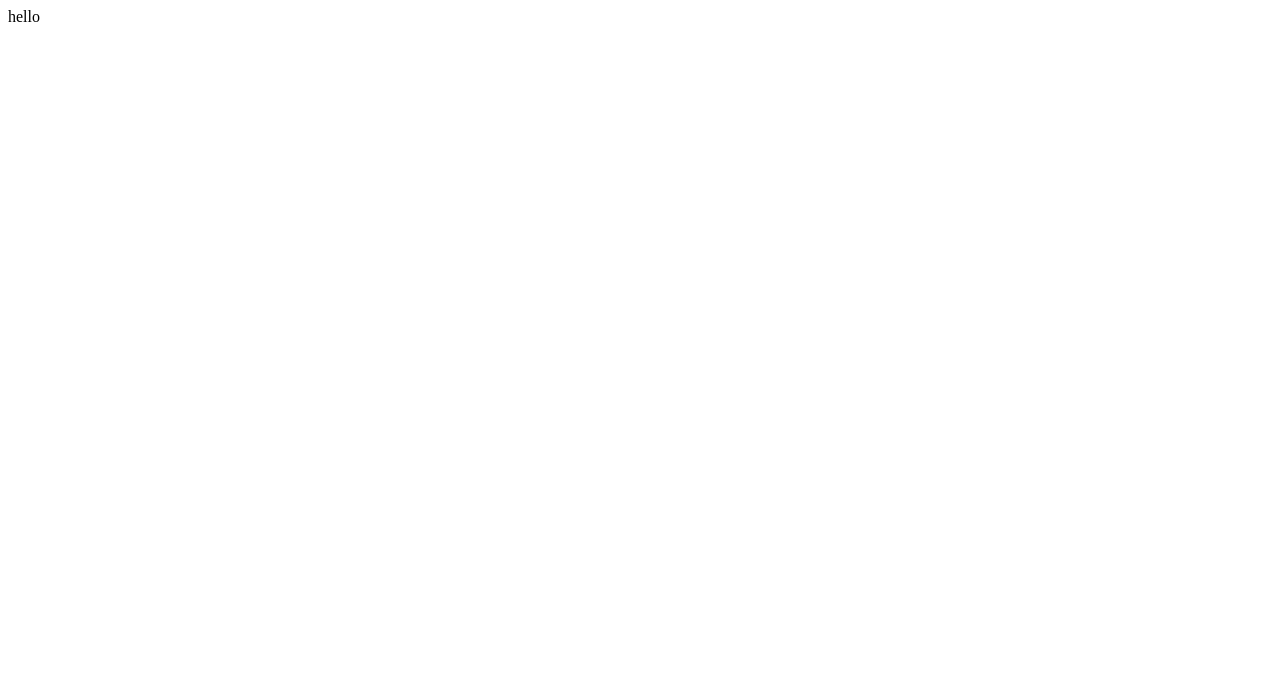
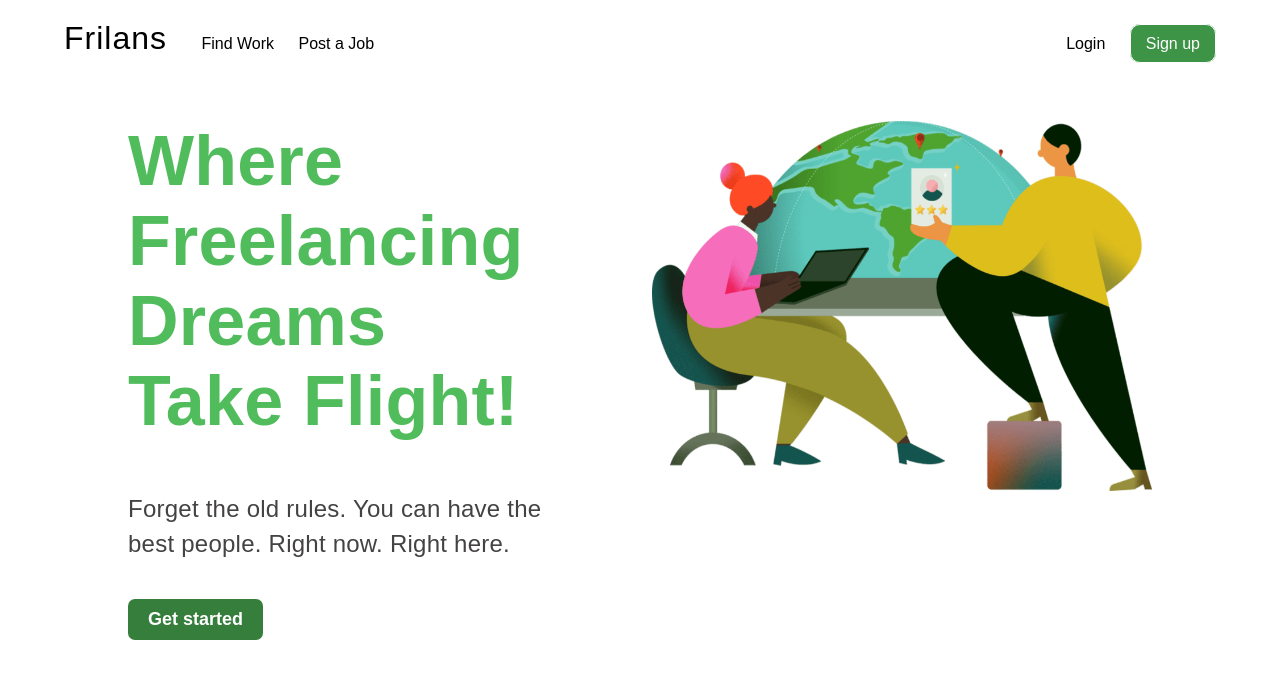
Before and after one commit to siesto1elemento/DJ_Freelance, a Django app: page / in a window 1280 px wide. Before the commit the part shown is almost empty. Shown: the top 679 px of the page. Run offline with Django 5.2, Linux system fonts and the light colour scheme.

Commit message:
Landing page and freelancer view

```diff
--- a/freelance/urls.py
+++ b/freelance/urls.py
@@ -1,19 +1,3 @@
-"""
-URL configuration for freelance project.
-
-The `urlpatterns` list routes URLs to views. For more information please see:
-    https://docs.djangoproject.com/en/5.0/topics/http/urls/
-Examples:
-Function views
-    1. Add an import:  from my_app import views
-    2. Add a URL to urlpatterns:  path('', views.home, name='home')
-Class-based views
-    1. Add an import:  from other_app.views import Home
-    2. Add a URL to urlpatterns:  path('', Home.as_view(), name='home')
-Including another URLconf
-    1. Import the include() function: from django.urls import include, path
-    2. Add a URL to urlpatterns:  path('blog/', include('blog.urls'))
-"""
 from django.contrib import admin
 from django.urls import path,include
 
--- /dev/null
+++ b/freelanceapp/static/freelanceapp/css/home.css
@@ -0,0 +1,90 @@
+*{
+    box-sizing: border-box;
+    margin: 0px;
+    padding: 0px;
+    font-family: Arial, Helvetica, sans-serif;
+
+}
+
+.header{
+    display: flex;
+    justify-content: space-between;
+    margin-left: 5%;
+    margin-right: 5%;
+    margin-top: 20px;
+
+}
+.header-right{
+    margin-top: 15px;
+}
+
+.company-name{
+    margin-right:30px;
+    font-size:xx-large;
+    letter-spacing: 1px;
+}
+.work-link{
+    margin-right:20px;
+    text-decoration: none;
+    color: black;
+}
+
+.job-link{
+
+    text-decoration: none;
+    color: black;
+}
+
+.login-link-header{
+    text-decoration: none;
+    color: black;
+}
+
+.sign-up-link-header{
+    text-decoration: none;
+    color: white;
+    background-color: rgb(61, 147, 70);
+    margin-left:20px;
+    border: 1px solid white;
+    border-radius: 10px;
+    padding-right: 15px;
+    padding-left: 15px;
+    padding-top: 10px;
+    padding-bottom: 10px;
+}
+.content{
+    margin-top: 5%;
+    margin-left: 10%;
+    margin-right: 10%;
+    display: flex;
+    justify-content: space-between;
+}
+.content-text-large{
+    font-weight: bold;
+    font-size: 70px;
+    color: rgb(80, 188, 91);
+    letter-spacing: 0.24px;
+}
+.content-text-small{
+    font-size: x-large;
+    font-weight: normal;
+    margin-top: 50px;
+    color: rgb(68, 66, 66);
+    line-height: 35px;
+    letter-spacing: 0.24px;
+
+}
+.content-button{
+    margin-top: 3%;
+    margin-left: 10%;
+    padding-left: 20px;
+    padding-right: 20px;
+    padding-top: 10px;
+    padding-bottom: 10px;
+    color : white;
+    background-color: rgb(53, 126, 60);
+    border:0px;
+    border-radius: 7px;
+    font-weight: 600;
+    font-size: large;
+}
--- a/freelanceapp/templates/freelanceapp/home.html
+++ b/freelanceapp/templates/freelanceapp/home.html
@@ -1,11 +1,38 @@
+{% load static %}
 <!DOCTYPE html>
 <html lang="en">
 <head>
     <meta charset="UTF-8">
     <meta name="viewport" content="width=device-width, initial-scale=1.0">
     <title>Document</title>
+    <link rel="stylesheet" href="{% static 'freelanceapp/css/home.css'%}">
 </head>
 <body>
-    hello
+    <div class="header">
+        <div class="header-left">
+            <span class="company-name">Frilans</span>
+            <a href="" class="work-link">Find Work</a>
+            <a href="" class="job-link">Post a Job</a>
+        </div>
+        <div class="header-right">
+            <a href="/users/login" class="login-link-header">Login</a>
+            <a href="/users/register" class="sign-up-link-header">Sign up</a>
+        </div>
+    </div>
+
+    <div class="content">
+        <div class="content-text">
+            <p class="content-text-large" >Where Freelancing Dreams <br> Take Flight!</p>
+            <p class="content-text-small">Forget the old rules. You can have the <br>
+            best people. Right now. Right here.</p>
+        </div>
+        <div class="content-image">
+            <img src="static\freelanceapp\images\searching-talent@1x.webp" alt="" height="370px" width="500px">
+        </div>
+
+    </div>
+    <a href="/users/register">
+    <button class="content-button">Get started</button>
+    </a>
 </body>
 </html>
--- a/freelanceapp/urls.py
+++ b/freelanceapp/urls.py
@@ -4,6 +4,7 @@ from . import views
 
 urlpatterns = [
     path('', views.home,name='home'),
+    path('freelancer_view',views.freelancer_view, name='freelancer_view'),
 
 
 ]
--- a/freelanceapp/views.py
+++ b/freelanceapp/views.py
@@ -1,4 +1,10 @@
 from django.shortcuts import render
+from django.contrib.auth.decorators import login_required
 
 def home(request):
     return render(request, "freelanceapp/home.html")
+
+
+@login_required(login_url='/users/login')
+def freelancer_view(request):
+    return render(request,"freelanceapp/freelancer.html")
--- a/users/views.py
+++ b/users/views.py
@@ -4,6 +4,8 @@ from django.views.decorators.csrf import csrf_exempt
 from django.contrib.auth import authenticate
 from django.contrib.auth import login
 from django.contrib.auth import logout
+from django.contrib.auth.decorators import login_required
+
 
 @csrf_exempt
 def register(request):
@@ -62,7 +64,7 @@ def user_login(request):
             login(request, user)
 
 
-        return HttpResponse("you are authenticated")
+        return redirect('freelancer_view')
 
     else:
         return render(request, "users/login.html")
```
Also changed, not shown: freelanceapp/templates/freelanceapp/freelancer.html (added, +11 -0 lines), freelanceapp/static/freelanceapp/images/searching-talent@1x.webp (added).
